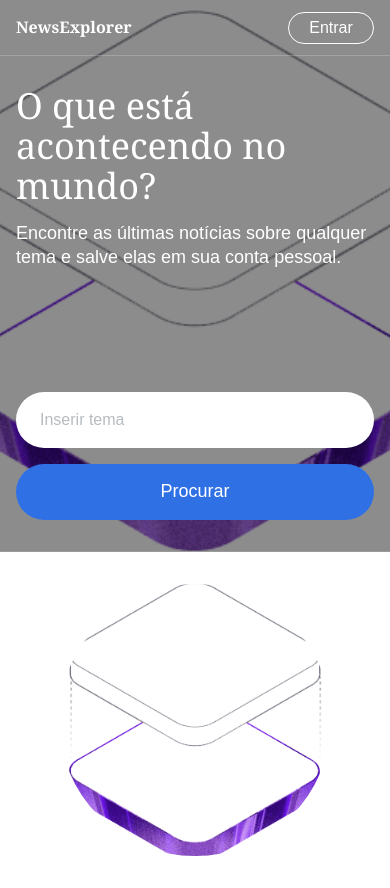
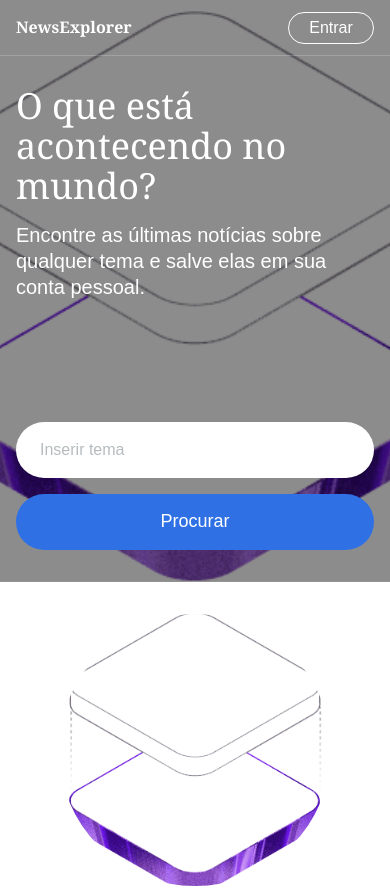
Before and after one commit to malupcosta/news-explorer-frontend, a React (Vite) app: page / in a window 390 px wide. Shown: the top 888 px of the page. Built offline with nearby package versions, Linux system fonts and the light colour scheme; no server answers.

Commit message:
fix: ajusta responsividade da pagina inicial

```diff
--- a/src/components/Main/Main.css
+++ b/src/components/Main/Main.css
@@ -67,12 +67,19 @@
     padding: 86px 16px 32px;
   }
 
+  .main__content {
+    max-width: 100%;
+  }
+
   .main__title {
     margin-bottom: 16px;
     font-size: 36px;
+    line-height: 1.11;
   }
 
   .main__subtitle {
     margin-bottom: 122px;
+    font-size: 20px;
+    line-height: 1.3;
   }
 }
```
